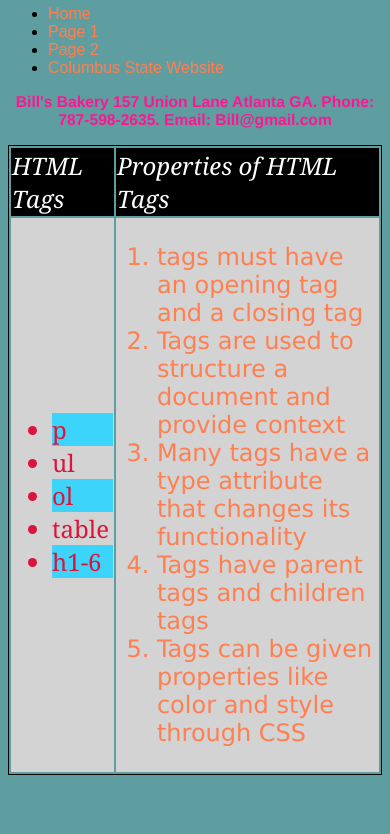
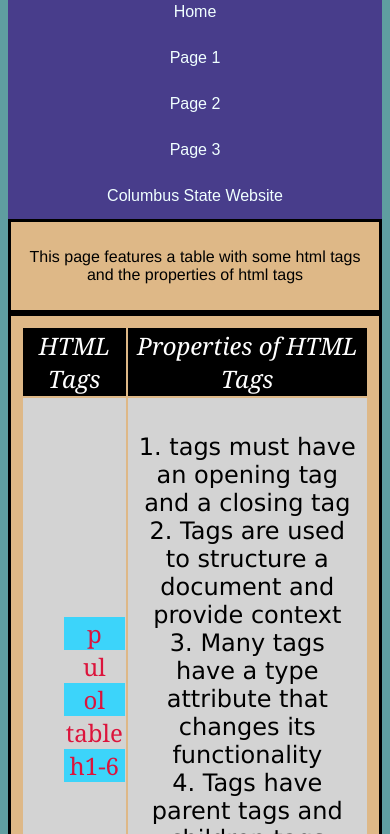
Before and after one commit to hilldaniel4/Assignments, a plain HTML site: page page2.html in a window 390 px wide. Shown: the part 141-975 px from the top of the page. Before the commit the page ends 924 px from the top, so only its background shows below. Drawn offline with Linux system fonts and the light colour scheme.

Commit message:
Added a column layout with a media query to the home, page1 and page2. Added a form with password validation on page3.

```diff
--- a/page2.html
+++ b/page2.html
@@ -11,16 +11,18 @@
     <header>
       <img src=images/banner-1571858_1280.jpg>
     </header>
-    <nav>
-      <ul>
-        <li><a href="index.html">Home</a></li>
-        <li><a href="page1.html">Page 1</a></li>
-        <li><a href="page2.html">Page 2</a></li>
-        <li><a href="https://www.columbusstate.edu/">Columbus State Website</a></li>
-      </ul>
+    <nav class="topnav">
+        <a href="index.html">Home</a>
+        <a href="page1.html">Page 1</a>
+        <a href="page2.html">Page 2</a>
+        <a href="page3.html">Page 3</a>
+        <a href="https://www.columbusstate.edu/">Columbus State Website</a></li>
     </nav>
-     <main>
-        <table id="HTML">
+     <main class="row">
+       <div class="column column1">
+         <p>This page features a table with some html tags and the properties of html tags</p>
+       </div>
+        <table id="HTML" class="column column2">
          <tr class="title">
           <td class="title">HTML Tags</td>
           <td class="title">Properties of HTML Tags</td>
@@ -29,6 +31,10 @@
             <td><ul id="UL"><li>p</li><li>ul</li><li>ol</li><li>table</li><li>h1-6</li></ul></td>
             <td><ol><li>tags must have an opening tag and a closing tag</li><li>Tags are used to structure a document and provide context</li><li>Many tags have a type attribute that changes its functionality</li><li>Tags have parent tags and children tags</li><li>Tags can be given properties like color and style through CSS</li></ol></td>
             </tr>
+        </table>
+        <div class="column column3">
+          <p>Make a webpage that uses a table to create two columns. In the left column should be a bulleted list of 5 html tags you have learned about. In the right column should be a numbered list of 5 attributes of html tags you have learned about.</p>
+        </div>
     </main>
         <footer>
          <h3>Bill's Bakery 157 Union Lane Atlanta GA. Phone: 787-598-2635. Email: Bill@gmail.com</h3>
--- /dev/null
+++ b/page3.html
@@ -0,0 +1,42 @@
+<!DOCTYPE html>
+<html>
+  <head>
+    <meta charset="utf-8">
+    <meta name="viewport" content="width=device-width">
+    <title>repl.it</title>
+    <link href="style.css" rel="stylesheet" type="text/css" />
+  </head>
+  <body>
+    <script src="script.js"></script>
+    <header>
+      <img src=images/banner-1571858_1280.jpg>
+    </header>
+    <nav class="topnav">
+        <a href="index.html">Home</a>
+        <a href="page1.html">Page 1</a>
+        <a href="page2.html">Page 2</a>
+        <a href="page3.html">Page 3</a>
+        <a href="https://www.columbusstate.edu/">Columbus State Website</a></li>
+    </nav>
+     <form name="page3" class="grid-item item2"  onsubmit="return validateForm()" method="post" action="https://webdevbasics.net/scripts/yoga.php">
+      <h2>Registration Form</h2>
+      <p><label for="date">Date of Birth: </label><input type="date" id="date" name="date" required><br />
+      <label for="fName">First Name: </label><input type="text" id="fName" name="fName" placeholder="John" maxlength="50" required><br />
+      <label for="lName">Last Name: </label><input type="text" id="lName" name="lName" placeholder="Doe" maxlength="50" required><br />
+      <label for="email">Email: </label><input type="email" id="email" name="email" placeholder="random@gmail.com" required><br />
+      <label for="password">Desired Password: </label><input type="password" id="password" name="password" placeholder="must be 8 characters long" required><br />
+      <label for="password2">Repeat Password: </label><input type="password" id="password2" name="password2" placeholder="must be 8 characters long" required><br />
+      <label for="phone">Phone Number: </label><input type="tel" id="phone" name="phone" placeholder="123-456-7890" pattern="[0-9]{3}-[0-9]{3}-[0-9]{4}" size="10" required><br />
+      <label for="state">State: </label><select id="state" name="state">
+      <option>AL</option>
+      <option>GA</option>
+      <option>FL</option><br />
+      <input type="submit" value="Submit">
+      </p>
+    </form>
+        <footer>
+         <h3>Bill's Bakery 157 Union Lane Atlanta GA. Phone: 787-598-2635. Email: Bill@gmail.com</h3>
+       </footer>
+   <script src="script.js"></script>
+  </body>
+</html>
--- a/script.js
+++ b/script.js
@@ -0,0 +1,7 @@
+function validateForm() {
+  var x = document.forms["page3"]["password"].value;
+  if (x.length < 8) {
+    alert("password must be 8 characters or longer");
+    return false;
+  }
+}
--- a/style.css
+++ b/style.css
@@ -10,6 +10,7 @@ footer {
 }
 nav {
   font-family:Arial, Helvetica, sans-serif;
+  text-align: center;
 }
 main {
   font-family:'Franklin Gothic Medium', 'Arial Narrow', Arial, sans-serif;
@@ -22,16 +23,19 @@ h1 {
   text-align: center;
 }
 p {
-  color:beige;
+  color:black;
   font-family: 'Franklin Gothic Medium', 'Arial Narrow', Arial, sans-serif;
 }
 img {
   width:100%;
+  max-height: 120px;
   background-color: white;
 }
 ol {
   font-family:'Lucida Sans', 'Lucida Sans Regular', 'Lucida Grande', 'Lucida Sans Unicode', Geneva, Verdana, sans-serif;
-  color:coral;
+  color: black;
+  padding: 10px;
+  list-style-position: inside;
 }
 li {
   font-style:normal;
@@ -48,12 +52,17 @@ th {
 td {
   font-style: italic;
 }
+#UL{
+  list-style-type: none;
+  text-align: center;
+}
 #UL li:nth-child(odd){
   background-color: rgb(60, 212, 250);
 }
 #HTML {
   font-family: Georgia, 'Times New Roman', Times, serif;
-  border: 1px solid black;
+  border-style:solid;
+  border-color:black;
   font-size: 1.5em;
   color: crimson;
   width: 100%;
@@ -88,3 +97,65 @@ a:active {
 color: blueviolet;
 text-decoration: none;
 }
+*{
+  box-sizing: border-box;
+}
+.topnav {
+  overflow: hidden;
+  background-color: darkslateblue;
+}
+.topnav a {
+  float: left;
+  display: block;
+  color:azure;
+  text-align: center;
+  padding: 14px 16px;
+  text-decoration: none;
+}
+.topnav a:hover {
+  background-color:aquamarine;
+  color: black;
+}
+@media screen and (max-width: 600px) {
+  .topnav a {
+    float: none;
+    width: 100%;
+  }
+}
+
+/* Container for flexboxes */
+.row {
+  display: flex;
+  flex-wrap: wrap;
+}
+
+.column {
+  flex: 30%;
+  padding: 10px;
+  text-align: center;
+  border-style: solid;
+}
+
+/* On screens that are 992px wide or less, go from four columns to two columns */
+@media screen and (max-width: 992px) {
+  .column {
+    flex: 100%;
+  }
+}
+
+/* On screens that are 600px wide or less, make the columns stack on top of each other instead of next to each other */
+@media screen and (max-width: 600px) {
+  .row {
+    flex-direction: column;
+  }
+}
+
+.column1{
+background-color:burlywood;
+}
+.column2{
+background-color:burlywood;
+}
+.column3{
+background-color:burlywood;
+}
```
Also changed, not shown: index.html (+13 -8 lines), page1.html (+14 -9 lines).
